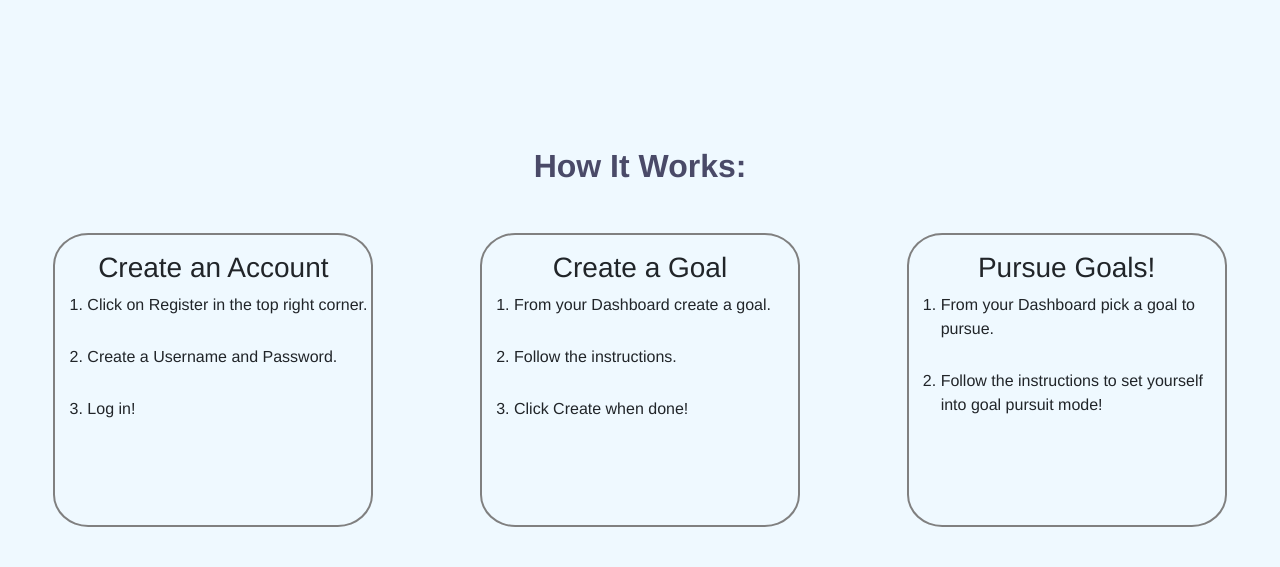
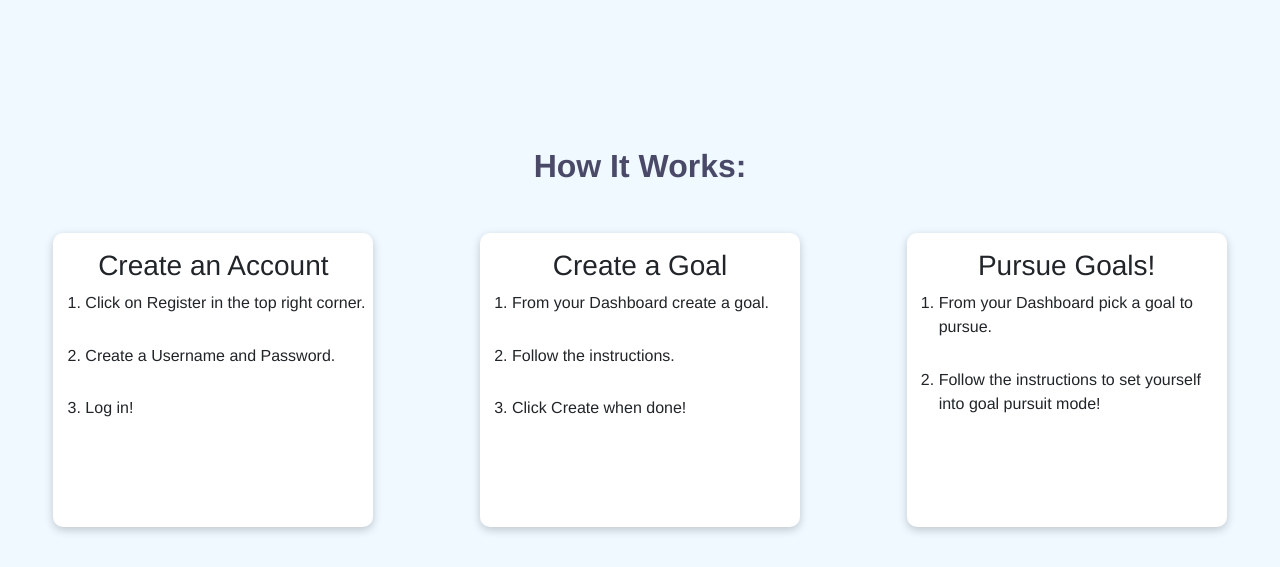
Before and after one commit to Gonpassa/goals-project, a Flask app: page / in a window 1280 px wide. Shown: the part 547-1114 px from the top of the page. Run offline with Flask 2, Linux system fonts and the light colour scheme; some libraries are stand-ins or nearby versions; some web fonts are replaced.

Commit message:
final changes

```diff
--- a/static/styles.css
+++ b/static/styles.css
@@ -66,8 +66,9 @@ section.secondBox >h2{
 section.secondBox section{
     width: 25%;
     height: 70%;
-    border: 2px solid gray;
-    border-radius: 11%;
+    background-color: white;
+    border-radius: 10px;
+    box-shadow: 0 3px 10px rgba(0,0,0, 0.2);
 }
 .container h1{
     text-align: center;
@@ -76,6 +77,7 @@ section.secondBox section{
 section.secondBox section > ol li{
     margin-bottom: 10%;
 }
+
 
 /* dashboard */
 
@@ -95,7 +97,7 @@ section.secondBox section > ol li{
 
 .dashboardContainer section{
     display: flex;
-    border: 2px solid #ccc;
+    box-shadow: 0px 3px 10px rgba(0,0,0, 0.2) ;
     border-radius: 25px;
     height: 30%;
     width: 23%;
@@ -137,6 +139,9 @@ section.formContainer{
     display: flex;
     flex-flow: column;
     width: 50%;
+    box-shadow: 0px 3px 10px rgba(0,0,0, 0.2);
+    border-radius: 10px;
+    padding: 10px;
 }
 
 h3{
```
Also changed, not shown: README.md.
